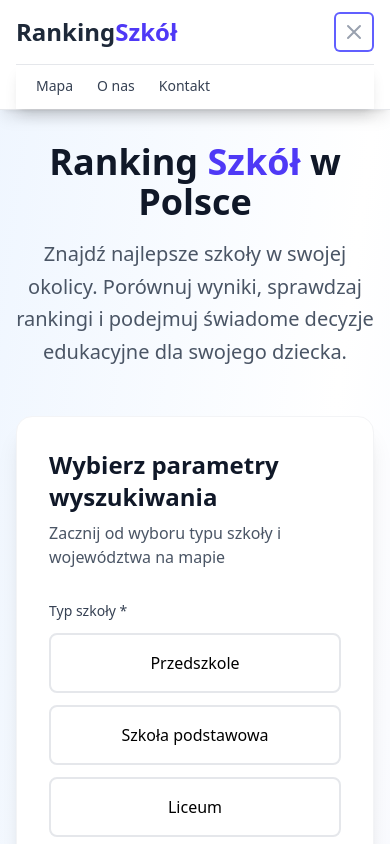
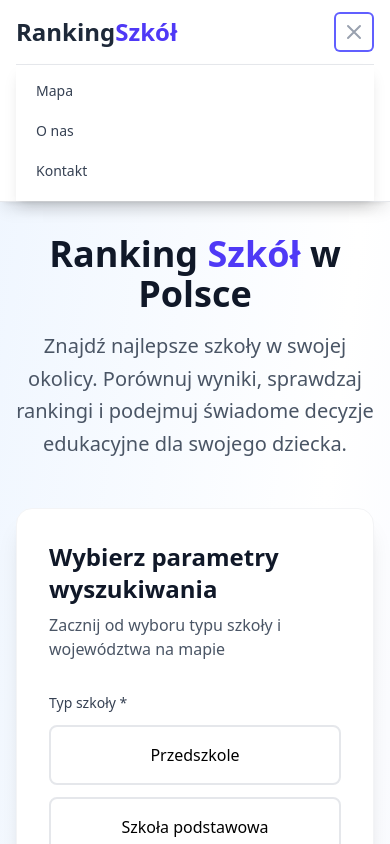
Before and after one commit to neogib/FujiTech-students_app, a Nuxt app in the folder frontend/: page / in a window 390 px wide. Both pictures are taken after a click on the button "Otwórz menu główne". Shown: the top 844 px of the page. Built offline with nearby package versions, Linux system fonts and the light colour scheme.

Commit message:
fix: navlinks block display

```diff
--- a/frontend/components/nav/NavBar.vue
+++ b/frontend/components/nav/NavBar.vue
@@ -15,7 +15,7 @@
                 <!-- Navigation Links -->
                 <div class="hidden md:block">
                     <div class="ml-10 flex items-baseline space-x-8">
-                        <NavLinks />
+                        <NavLinks :is-display-block="false" />
                     </div>
                 </div>
 
@@ -69,7 +69,7 @@
                     <div
                         class="px-2 pt-2 pb-3 space-y-1"
                         @click="closeMobileMenu">
-                        <NavLinks />
+                        <NavLinks :is-display-block="true" />
                     </div>
                 </div>
             </Transition>
--- a/frontend/components/nav/NavLinks.vue
+++ b/frontend/components/nav/NavLinks.vue
@@ -1,5 +1,9 @@
 <script setup lang="ts">
 import { navigationLinks } from "~/data/links";
+
+const props = defineProps({
+    isDisplayBlock: Boolean,
+});
 </script>
 
 <template>
@@ -7,6 +11,7 @@ import { navigationLinks } from "~/data/links";
         v-for="link in navigationLinks"
         :key="link.href"
         :href="link.href"
+        :class="{ block: props.isDisplayBlock }"
         class="text-gray-700 hover:text-indigo-600 px-3 py-2 rounded-md text-sm font-medium transition-colors duration-200">
         {{ link.label }}
     </a>
```
Also changed, not shown: frontend/pages/index.vue (+1 -9 lines).
